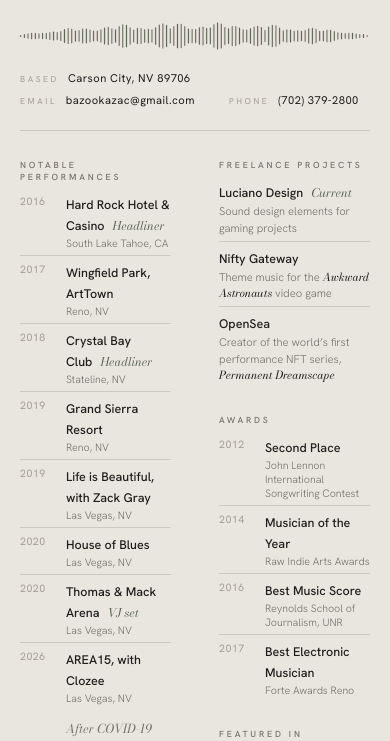
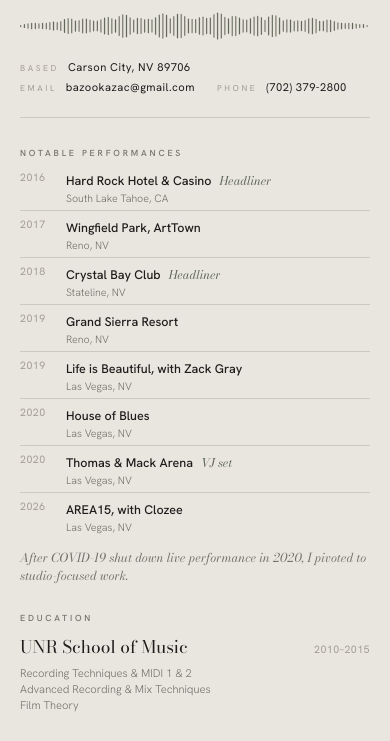
Before and after one commit to BazookaZac/BazookaZac.github.io, a plain HTML site: page musical-resume/index.html in a window 390 px wide. Shown: the part 255-996 px from the top of the page. Drawn offline with nearby package versions, Linux system fonts and the light colour scheme.

Commit message:
Musical Resume changes shape with the screen
Zac 2026-11-16: "can it transform for different screens?" Phones get one clean column (the original phone rule was
being overridden by the two-column rule), tablets held upright get the letter sheet zoomed to fill, wide screens get the
landscape three-column sheet zoomed to fill with no scrolling.

Co-Authored-By: Claude Opus 5.5 <noreply@anthropic.com>
Claude-Session: https://claude.ai/code/session_015GK92ZVDwiaoL49BF63n2y

```diff
--- a/musical-resume/index.html
+++ b/musical-resume/index.html
@@ -65,6 +65,14 @@ ul { list-style:none }
   .cols section { margin-top:0 !important }
   .s-perf { grid-area:perf } .s-free { grid-area:free } .s-awards { grid-area:awards } .s-edu { grid-area:edu } .s-press { grid-area:press }
 }
+
+/* ⭐ PHONES: one column (the original phone rule sat before the two-column rule and lost; it goes last now) */
+@media (max-width:640px) {
+  .cols { grid-template-columns:1fr; gap:.34in }
+  h1 { font-size:13vw; white-space:normal }
+  .contact { gap:6px 22px }
+  .note { padding-left:0 }
+}
 </style>
 </head>
 <body>
@@ -90,10 +98,14 @@ ul { list-style:none }
 </div>
 
 <script>
-/* fit the landscape sheet to the window: zoom up to fill it, never past it */
-(function(){var p=document.querySelector(".page");
- function fit(){p.style.zoom="";if(!matchMedia("(min-width:1000px) and (min-aspect-ratio:5/4)").matches)return;
-  var r=p.getBoundingClientRect(),z=Math.min(innerWidth/r.width,(innerHeight-6)/r.height);if(z>1.02)p.style.zoom=Math.min(z,2.2).toFixed(3);}
+/* the sheet changes shape with the screen (Zac 11-16 "can it transform for different screens?"):
+   wide screens = landscape sheet zoomed to fill the window · tablets upright = the letter sheet zoomed to fill ·
+   phones = one column, natural size, scroll */
+(function(){var p=document.querySelector(".page"),wide=matchMedia("(min-width:1000px) and (min-aspect-ratio:5/4)");
+ function fit(){p.style.zoom="";if(innerWidth<700)return;
+  var r=p.getBoundingClientRect(),z=Math.min(innerWidth/r.width,(innerHeight-6)/r.height);
+  if(!wide.matches)z=Math.min(z,innerWidth/r.width);
+  if(z>1.02)p.style.zoom=Math.min(z,2.2).toFixed(3);}
  addEventListener("resize",fit);(document.fonts&&document.fonts.ready?document.fonts.ready:Promise.resolve()).then(fit);fit();})();
 </script>
 </body>
```
